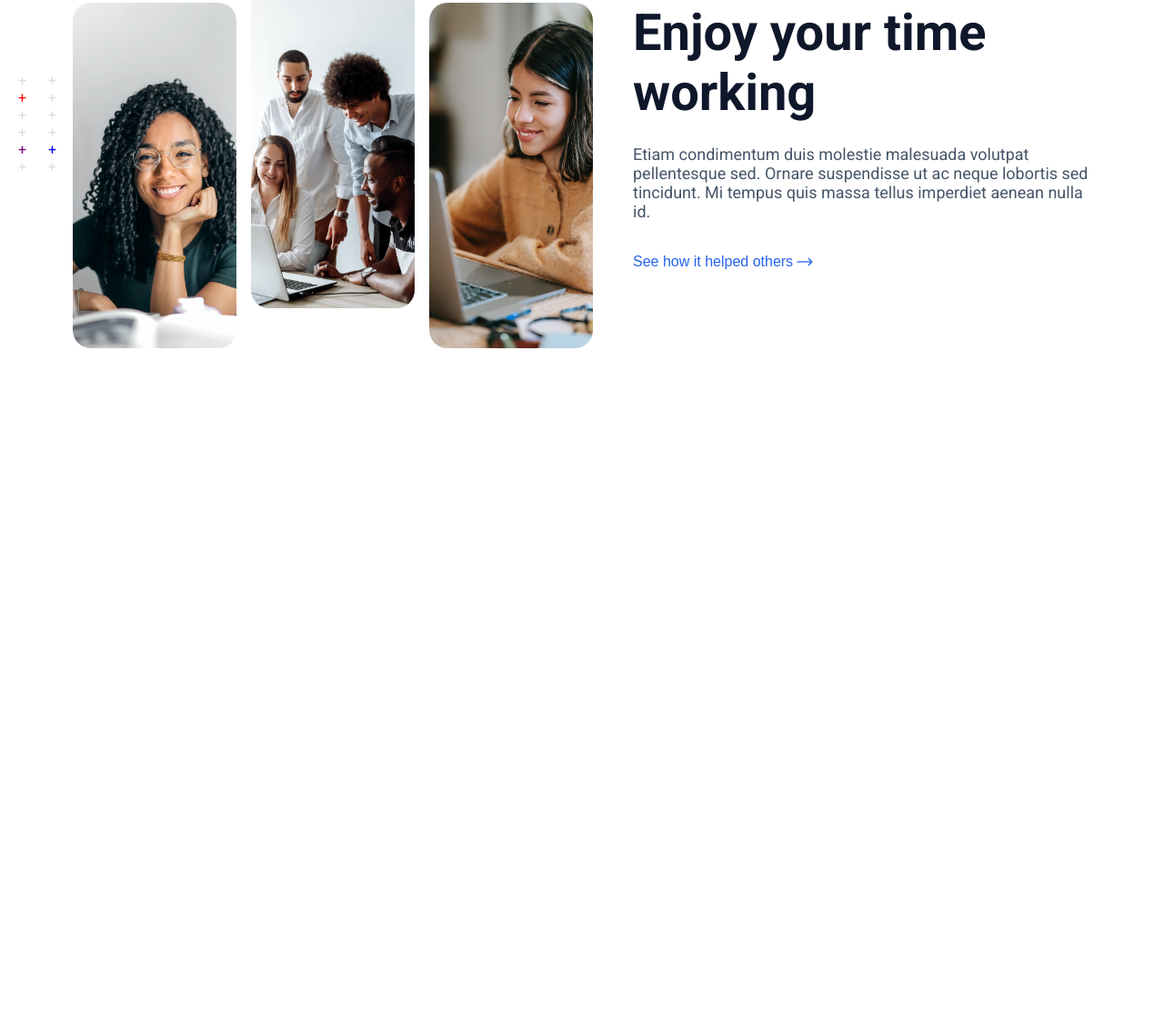
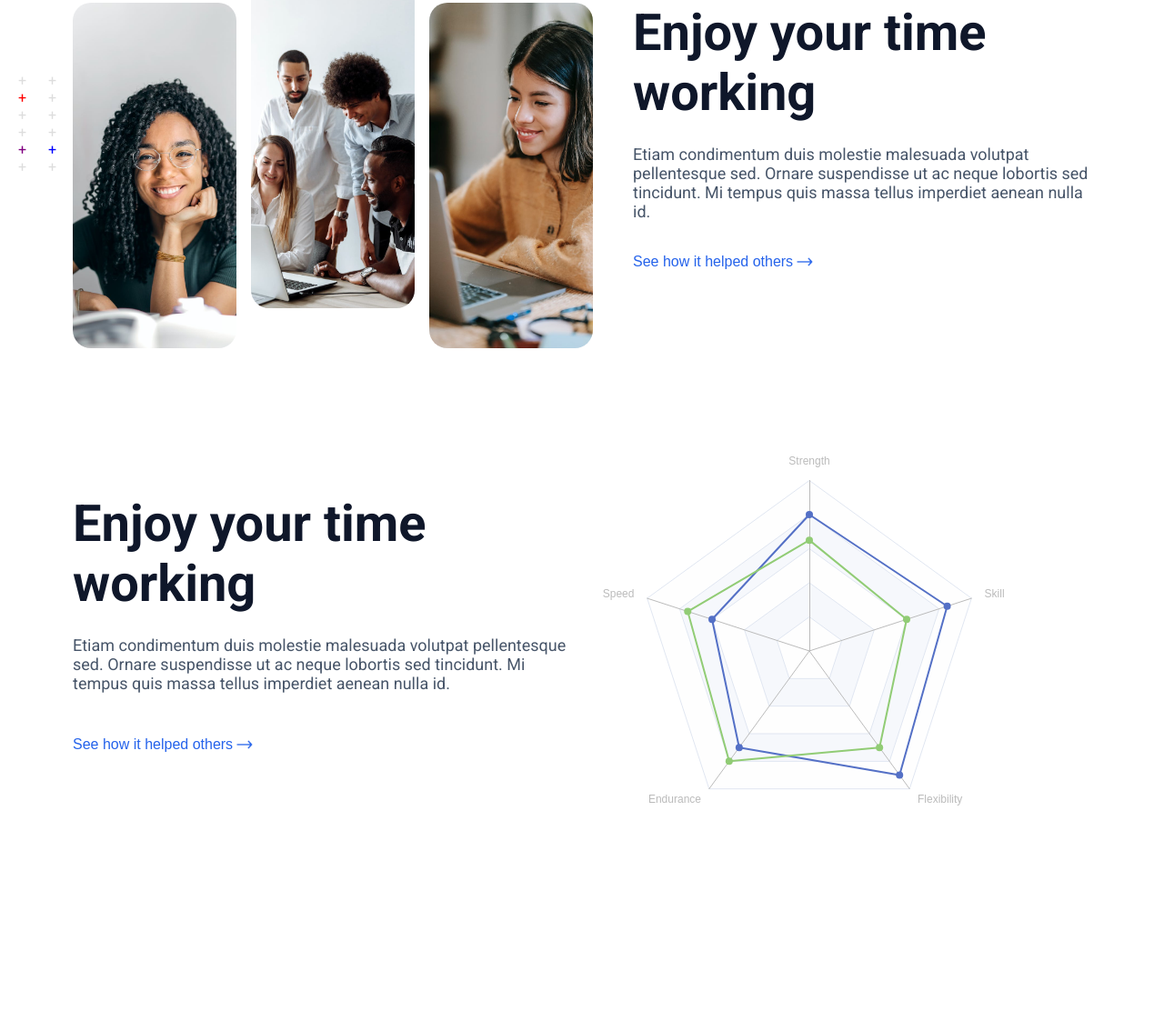
Before and after one commit to mahdi7596/project, a plain HTML site: page index.html in a window 1280 px wide. Shown: the part 767-1890 px from the top of the page at 91% size. Before the commit the page ends 1230 px from the top, so only its background shows below. Drawn offline with nearby package versions, Linux system fonts and the light colour scheme.

Commit message:
tools section designed completely

```diff
--- /dev/null
+++ b/chart.js
@@ -0,0 +1,28 @@
+const chart = echarts.init(document.getElementById("radar"));
+
+const option = {
+  radar: {
+    indicator: [
+      { name: "Strength", max: 100 },
+      { name: "Speed", max: 100 },
+      { name: "Endurance", max: 100 },
+      { name: "Flexibility", max: 100 },
+      { name: "Skill", max: 100 },
+    ],
+  },
+  series: [
+    {
+      type: "radar",
+      data: [
+        {
+          value: [80, 60, 70, 90, 85],
+        },
+        {
+          value: [65, 75, 80, 70, 60],
+        },
+      ],
+    },
+  ],
+};
+
+chart.setOption(option);
--- a/index.html
+++ b/index.html
@@ -5,6 +5,9 @@
     <meta charset="UTF-8">
     <meta name="viewport" content="width=device-width, initial-scale=1.0">
     <title>Document</title>
+
+    <script src="https://cdn.jsdelivr.net/npm/echarts/dist/echarts.min.js"></script>
+
 
     <link rel="preconnect" href="https://fonts.googleapis.com">
     <link rel="preconnect" href="https://fonts.gstatic.com" crossorigin>
@@ -209,7 +212,34 @@
         </div>
     </section>
 
+    <!-- tools section -->
+
+    <section class="landing-container tools-section">
+
+        <div class="tools-section-content">
+            <div class="content-holder">
+                <h2>Enjoy your time working</h2>
+                <p>Etiam condimentum duis molestie malesuada volutpat pellentesque sed. Ornare suspendisse ut ac neque
+                    lobortis sed tincidunt. Mi tempus quis massa tellus imperdiet aenean nulla id.
+                </p>
+            </div>
+            <button class="btn-ghost btn-xl icon-primary-btn" style="width: fit-content;margin-left: -12px;">
+                See how it helped others
+                <img src="assets/icons/blue-arrow.png" alt="">
+            </button>
+
+        </div>
+
+        <div id="radar"></div>
+
+
+    </section>
+
+
     <script src="script.js"></script>
+    <script src="chart.js"></script>
+
+
 
 </body>
 
--- a/style.css
+++ b/style.css
@@ -47,7 +47,8 @@ h3 {
 }
 
 .hero-box .hero-box-content .box-content p,
-.about-us .about-us-content p {
+.about-us .about-us-content p,
+.tools-section .tools-section-content p {
   font-size: 18px;
   color: var(--ligthNeutral);
   font-weight: 400;
@@ -378,8 +379,41 @@ nav a {
   gap: 24px;
 }
 
-.about-us .about-us-content h2 {
+.about-us .about-us-content h2,
+.tools-section .tools-section-content h2 {
   font-size: 56px;
+}
+
+/* tools section */
+
+.tools-section {
+  display: flex;
+  padding: 80px;
+}
+
+.tools-section .tools-section-content {
+  width: 50%;
+}
+
+.tools-section .tools-section-content .content-holder {
+  display: flex;
+  flex-direction: column;
+  gap: 24px;
+}
+
+.tools-section .tools-section-content {
+  display: flex;
+  flex-direction: column;
+  gap: 36px;
+}
+
+#radar {
+  width: 500px;
+  height: 500px;
+}
+
+#radar canvas {
+  top: -77px !important;
 }
 
 @media screen and (max-width: 1275px) {
@@ -392,7 +426,8 @@ nav a {
 }
 
 @media screen and (max-width: 1200px) {
-  .hero-box {
+  .hero-box,
+  .tools-section {
     flex-direction: column;
   }
 
@@ -405,7 +440,8 @@ nav a {
     flex-direction: column-reverse;
   }
 
-  .about-us .about-us-content h2 {
+  .about-us .about-us-content h2,
+  .tools-section .tools-section-content h2 {
     font-size: 54px;
   }
 
@@ -416,6 +452,9 @@ nav a {
   .about-us .about-us-carousel {
     width: 100%;
     justify-content: center;
+  }
+  .tools-section .tools-section-content {
+    width: 100%;
   }
 }
 
@@ -462,7 +501,8 @@ nav a {
   }
 
   .hero-box,
-  .about-us {
+  .about-us,
+  .tools-section {
     padding: 32px;
   }
 
```
Also changed, not shown: assets/images/workflow.jpg (added).
